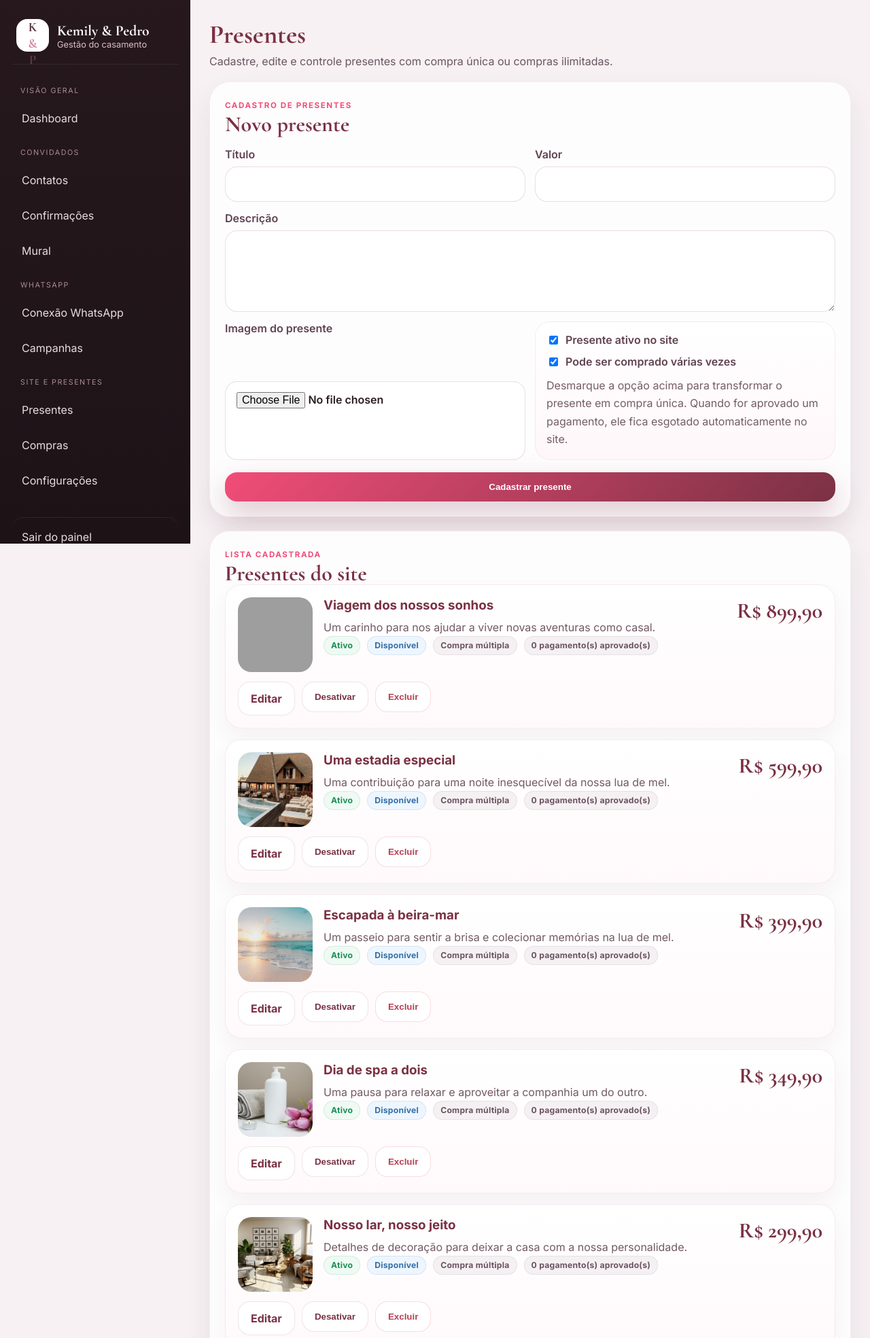
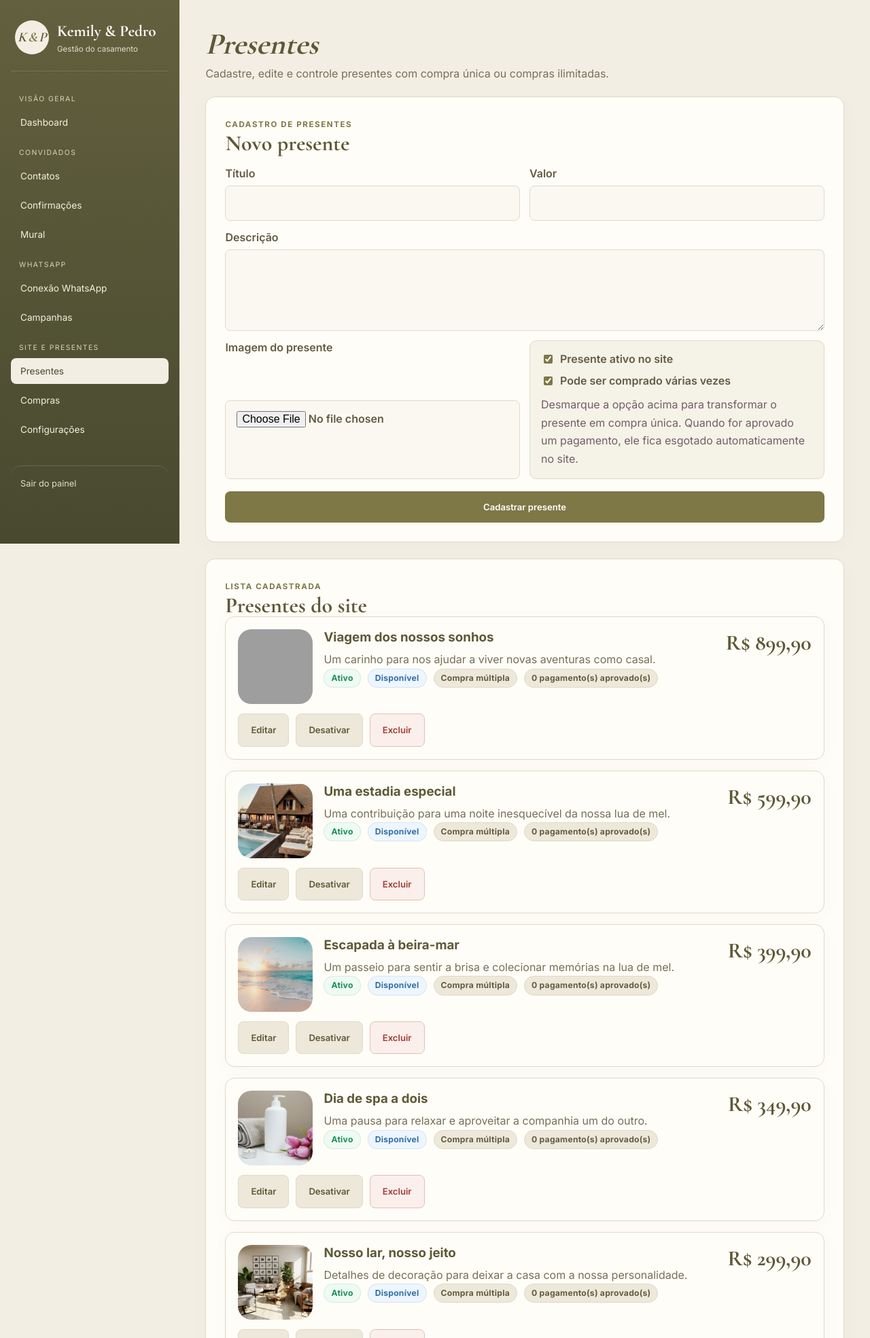
Before and after one commit to Hunter954/CasamentoKemilyePedro, a Flask app: page /admin/presentes in a window 1280 px wide. Shown: the top 1969 px of the page at 68% size. Run offline with Flask 3, Linux system fonts and the light colour scheme; the visitor is signed in with stand-in values (Sample User, id 1); data comes from the database, SQL or seed files in the repository; data that the repository does not hold is empty; some libraries are stand-ins or nearby versions; grey boxes are pictures that could not be loaded.

Commit message:
Align wedding home, location cards and admin with shared visual identity
Move the couple right and below the hero edge; keep the photo anchored on scroll.
Increase the mobile couple title and center venue information panels.
Use clean venue backgrounds without baked-in UI and share olive/cream styling
across admin, login, public forms and checkout, with responsive admin navigation.

Validation: 54 page/viewport checks at 1440, 390 and 320px; gift interaction
and hero scroll checks; 6 existing Flask/catalog tests passed.

```diff
--- /dev/null
+++ b/app/static/css/theme.css
@@ -0,0 +1,225 @@
+/* Shared Kemily & Pedro identity, including the administrative screens. */
+:root {
+  --kp-brand: #7e7746;
+  --kp-brand-dark: #5d5937;
+  --kp-surface: #fffdf7;
+  --kp-canvas: #f3eee3;
+  --kp-soft: #ede8d9;
+  --kp-text: #635b43;
+  --kp-muted: #756f59;
+  --kp-line: #ded9c9;
+}
+.admin-body, .kp-inner-page {
+  --primary: var(--kp-brand-dark);
+  --secondary: var(--kp-soft);
+  --accent: var(--kp-brand);
+  color: var(--kp-text);
+}
+
+/* The faces sit left of the image midpoint because of the dress train.
+   Keep the photo anchored below the hero edge instead of lifting it on scroll. */
+.wedding-home .kp-home-couple {
+  inset: auto;
+  top: clamp(28px, 4vw, 56px);
+  transform: translateX(12%);
+}
+.wedding-home .kp-home-location {
+  align-items: center;
+  justify-content: center;
+}
+.wedding-home .kp-home-location-church { background-image: url('/static/images/kemily-pedro/venue-church-clean.webp'); }
+.wedding-home .kp-home-location-party { background-image: url('/static/images/kemily-pedro/venue-party-clean.webp'); }
+.wedding-home .kp-home-location-panel {
+  margin-inline: auto;
+  text-align: center;
+}
+.wedding-home .kp-home-location-panel a { justify-content: center; }
+@media (max-width: 760px) {
+  .wedding-home .kp-home-script {
+    font-size: clamp(3.35rem, 10.5vw, 4.1rem);
+    line-height: 1.04;
+    letter-spacing: -.025em;
+    text-wrap: balance;
+  }
+}
+
+/* Public forms and checkout still used the old pink component styles. */
+.kp-inner-page .kp-inner-hero h1,
+.kp-inner-page .kp-gift-intro h2,
+.kp-inner-page .kp-gift-info h3,
+.kp-inner-page .kp-gift-bottom strong,
+.kp-inner-page .kp-form-aside h2,
+.kp-inner-page .kp-form-panel-head h2,
+.kp-inner-page .kp-guest-feed > h2 { color: var(--kp-brand-dark); }
+.kp-inner-page .kp-inner-eyebrow,
+.kp-inner-page .kp-inner-kicker,
+.kp-inner-page .kp-elegant-form label { color: var(--kp-brand); }
+.kp-inner-page .kp-gift-buy { background: var(--kp-brand); }
+.kp-inner-page .kp-gift-buy:hover { background: var(--kp-brand-dark); }
+.kp-inner-page .kp-checkout-wrap .page-shell { min-height: 0; }
+.kp-inner-page .kp-checkout-wrap .section-card,
+.kp-inner-page .kp-form-panel {
+  background: var(--kp-surface);
+  border: 1px solid var(--kp-line);
+  border-radius: 16px;
+  box-shadow: 0 12px 34px #5d59370c;
+}
+.kp-inner-page .kp-checkout-wrap .section-card { padding: clamp(22px, 4vw, 42px); }
+.kp-inner-page .kp-checkout-wrap h1,
+.kp-inner-page .kp-checkout-wrap h2 {
+  font: italic 600 clamp(2rem, 4vw, 2.7rem)/1.1 'Cormorant Garamond', Georgia, serif;
+  color: var(--kp-brand-dark);
+}
+.kp-inner-page .kp-checkout-wrap .section-title span { color: var(--kp-muted); }
+.kp-inner-page .checkout-price {
+  font: 600 1.9rem/1.2 Inter, sans-serif;
+  color: var(--kp-brand-dark);
+  margin: 20px 0;
+}
+.kp-inner-page .checkout-helper { color: var(--kp-muted); line-height: 1.7; }
+.kp-inner-page .stack-form label { color: var(--kp-text); font-size: .85rem; }
+.kp-inner-page .stack-form input:not([type=checkbox]),
+.kp-inner-page .stack-form textarea,
+.kp-inner-page .kp-elegant-form input,
+.kp-inner-page .kp-elegant-form select,
+.kp-inner-page .kp-elegant-form textarea {
+  border: 1px solid var(--kp-line);
+  border-radius: 8px;
+  background: #faf8f1;
+  color: var(--kp-text);
+  font: 400 1rem/1.5 Inter, sans-serif;
+}
+.kp-inner-page .btn { min-height: 48px; border-radius: 8px; font: 600 .85rem/1.4 Inter, sans-serif; }
+.kp-inner-page .kp-checkout-wrap .btn-primary { background: var(--kp-brand); box-shadow: none; color: #fff; }
+.kp-inner-page .btn-soft { background: var(--kp-soft); border: 1px solid var(--kp-line); color: var(--kp-brand-dark); }
+.kp-inner-page .checkline { font-weight: 400; line-height: 1.5; }
+.kp-inner-page .checkline input { width: 18px; height: 18px; flex: none; accent-color: var(--kp-brand); }
+.kp-inner-page .back-link { color: var(--kp-brand-dark); font: 500 .85rem Inter, sans-serif; }
+.kp-inner-page .btn-primary:hover { background: var(--kp-brand-dark); }
+
+/* Administrative layout: warm paper, olive accents and the home typefaces. */
+.admin-body { background: var(--kp-canvas); font-family: Inter, sans-serif; }
+.admin-body .admin-layout { grid-template-columns: 264px minmax(0, 1fr); }
+.admin-body .admin-main { min-width: 0; align-content: start; padding: clamp(20px, 3vw, 44px); gap: 24px; }
+.admin-body .admin-main > * { min-width: 0; }
+.admin-body .admin-v2 .admin-sidebar {
+  background: linear-gradient(180deg, #62603e, #48492f);
+  padding: 26px 16px;
+  overflow-y: auto;
+  gap: 20px;
+}
+.admin-body .admin-brand { padding-bottom: 24px; border-color: #ffffff24; }
+.admin-body .admin-brand-mark {
+  display: flex;
+  align-items: center;
+  justify-content: center;
+  flex: 0 0 50px;
+  height: 50px;
+  border-radius: 50%;
+  background: #f3eee3;
+  color: var(--kp-brand-dark);
+  font: italic 600 1.25rem 'Cormorant Garamond', serif;
+}
+.admin-body .admin-brand-mark span { color: var(--kp-brand); margin: 0 2px; }
+.admin-body .admin-brand h2 { color: #fffdf7; font-size: 1.45rem; }
+.admin-body .admin-brand p { color: #e0ddc9; font-size: .72rem; margin-top: 5px; }
+.admin-body .admin-nav-label { color: #d7d4bd; font-size: .65rem; }
+.admin-body .admin-sidebar nav { gap: 5px; }
+.admin-body .admin-sidebar nav a { color: #f4f0df; padding: 11px 14px; border-radius: 8px; font-size: .85rem; }
+.admin-body .admin-sidebar nav a:hover,
+.admin-body .admin-sidebar nav a.is-active { background: #f3eee3; color: #48492f; }
+.admin-body .admin-logout { color: #e0ddc9; border-color: #ffffff24; font-size: .8rem; }
+.admin-menu-toggle { display: none; }
+.admin-body .admin-header h1 { font-size: clamp(2.2rem, 3.5vw, 3rem); color: var(--kp-brand-dark); font-style: italic; }
+.admin-body .admin-header p, .admin-body .admin-helper-text,
+.admin-body .admin-helper-inline, .admin-body .empty-admin-state,
+.admin-body .workflow-steps small, .admin-body .connection-info span,
+.admin-body .placeholder-box span, .admin-body .admin-message-head small,
+.admin-body .admin-gift-title-row p { color: var(--kp-muted); }
+.admin-body .admin-kicker { color: var(--kp-brand); }
+.admin-body .section-card, .admin-body .stat-card,
+.admin-body .workflow-steps a, .admin-body .campaign-card,
+.admin-body .admin-gift-card, .admin-body .admin-message-card {
+  background: var(--kp-surface);
+  border: 1px solid var(--kp-line);
+  border-radius: 14px;
+  box-shadow: 0 6px 24px #5d593708;
+}
+.admin-body .section-card { padding: clamp(18px, 2.5vw, 28px); }
+.admin-body .stats-grid { grid-template-columns: repeat(4, minmax(0, 1fr)); }
+.admin-body .stat-card { min-width: 0; padding: 20px; }
+.admin-body .stat-card span { color: var(--kp-muted); font-size: .8rem; }
+.admin-body .stat-card strong { overflow-wrap: anywhere; font-size: clamp(1.7rem, 2.5vw, 2.2rem); line-height: 1.15; }
+.admin-body .btn { min-height: 44px; border-radius: 8px; box-shadow: none; font: 600 .82rem/1.4 Inter, sans-serif; }
+.admin-body .btn-primary { background: var(--kp-brand); color: #fff; }
+.admin-body .btn-primary:hover { background: var(--kp-brand-dark); }
+.admin-body .btn-soft, .admin-body .btn-secondary { background: var(--kp-soft); border: 1px solid var(--kp-line); color: var(--kp-brand-dark); }
+.admin-body .btn-danger, .admin-body .btn-danger-outline { color: #a13e37; background: #fbefeb; border: 1px solid #dfc0b6; }
+.admin-body .stack-form input, .admin-body .stack-form textarea,
+.admin-body .stack-form select {
+  background: #faf8f1;
+  border: 1px solid var(--kp-line);
+  border-radius: 8px;
+  color: var(--kp-text);
+  min-width: 0;
+}
+.admin-body .stack-form label, .admin-body .contacts-label { color: var(--kp-text); }
+.admin-body .stack-form input[type=checkbox] { accent-color: var(--kp-brand); }
+.admin-body .stack-form input[type=color] { height: 52px; padding: 6px; }
+.admin-body .gift-config-box, .admin-body .integration-box,
+.admin-body .placeholder-box, .admin-body .campaign-message,
+.admin-body .campaign-metrics span { background: #f5f2e8; border-color: var(--kp-line); color: var(--kp-text); border-radius: 10px; }
+.admin-body .contacts-form-card.is-editing { border-color: var(--kp-brand); box-shadow: 0 0 0 2px #7e77461a; }
+.admin-body .contacts-helper { color: var(--kp-muted); }
+.admin-body .table-wrap { max-width: 100%; border-radius: 8px; }
+.admin-body .table-wrap th { background: #f2efe4; color: var(--kp-brand-dark); font-size: .72rem; text-transform: uppercase; letter-spacing: .04em; }
+.admin-body .table-wrap td { color: var(--kp-text); font-size: .85rem; line-height: 1.6; }
+.admin-body .table-wrap th, .admin-body .table-wrap td { border-color: var(--kp-line); }
+.admin-body .tag-neutral { background: var(--kp-soft); color: var(--kp-text); border-color: var(--kp-line); }
+.admin-body .connection-info div { border-color: var(--kp-line); flex-wrap: wrap; overflow-wrap: anywhere; }
+.admin-body .workflow-steps a { min-width: 0; }
+.admin-body .workflow-steps b { flex: 0 0 34px; }
+.admin-body .admin-card-actions form { max-width: 100%; }
+.admin-body .admin-card-actions .btn { white-space: normal; }
+.admin-body .admin-gift-title-row { flex-wrap: wrap; }
+.admin-body .payload-preview { color: var(--kp-muted); }
+.admin-body .admin-main h2 { font-family: 'Cormorant Garamond', Georgia, serif; color: var(--kp-brand-dark); }
+.admin-body .admin-main h3 { color: var(--kp-brand-dark); }
+
+.admin-login-page .page-shell { display: grid; place-items: center; padding: 48px 20px; min-height: 100svh; }
+.admin-login-page {
+  background: url('/static/images/kemily-pedro/decor/leaves-left.png') left top / min(40vw, 400px) auto no-repeat,
+    url('/static/images/kemily-pedro/decor/leaves-right.png') right bottom / min(40vw, 400px) auto no-repeat, var(--kp-canvas);
+}
+.admin-login-page .section-card { width: min(100%, 440px); padding: 36px; }
+.admin-login-monogram { color: var(--kp-brand-dark); font: italic 600 3rem 'Cormorant Garamond', serif; margin-bottom: 16px; }
+.admin-login-page .hero-pill { background: var(--kp-soft); color: var(--kp-brand-dark); border-color: var(--kp-line); }
+.admin-login-page h1 { color: var(--kp-brand-dark); font: italic 600 2.8rem 'Cormorant Garamond', serif; margin: 20px 0; }
+.admin-login-page .stack-form { text-align: left; }
+.admin-login-page .back-link { margin: 24px 0 0; font-size: .8rem; }
+
+:is(.admin-body, .kp-inner-page) :is(input, select, textarea, button, a):focus-visible {
+  outline: 2px solid var(--kp-brand);
+  outline-offset: 3px;
+}
+@media (max-width: 1100px) {
+  .admin-body .stats-grid { grid-template-columns: repeat(2, minmax(0, 1fr)); }
+}
+@media (max-width: 900px) {
+  .admin-body .admin-layout { grid-template-columns: minmax(0, 1fr); }
+  .admin-body .admin-v2 .admin-sidebar { position: relative; height: auto; padding: 18px 20px; gap: 12px; overflow: visible; }
+  .admin-body .admin-brand { padding: 0 0 14px; }
+  .admin-menu-toggle { display: flex; justify-content: space-between; align-items: center; width: 100%; min-height: 44px; padding: 10px 14px; border: 1px solid #ffffff40; border-radius: 8px; background: transparent; color: #fffdf7; font: 500 .85rem Inter, sans-serif; cursor: pointer; }
+  .admin-body .admin-sidebar nav { display: none; }
+  .admin-body .admin-sidebar.is-open nav { display: grid; }
+  .admin-body .admin-logout { margin: 0; padding: 10px 14px !important; border: 0; }
+  .admin-body .admin-main { padding: 24px 16px; gap: 18px; }
+  .admin-body .whatsapp-connect-grid { grid-template-columns: minmax(0, 1fr); }
+  .admin-body .flow-warning { display: grid; }
+}
+@media (max-width: 560px) {
+  .admin-body .stat-card { padding: 16px 12px; }
+  .admin-body .admin-header-row { display: grid; }
+  .admin-login-page .section-card { padding: 28px 22px; }
+  .admin-body .workflow-steps { grid-template-columns: minmax(0, 1fr); }
+}
--- a/app/static/js/app.js
+++ b/app/static/js/app.js
@@ -168,6 +168,13 @@ document.addEventListener('DOMContentLoaded', () => {
     sanitizeDigits();
   });
 
+  const adminMenu = document.querySelector('[data-admin-menu-toggle]');
+  const adminSidebar = document.querySelector('.admin-sidebar');
+  adminMenu?.addEventListener('click', () => {
+    const open = adminSidebar.classList.toggle('is-open');
+    adminMenu.setAttribute('aria-expanded', String(open));
+  });
+
   const homeHeader = document.querySelector('.kp-header-home');
   if (homeHeader) {
     const syncHeader = () => {
@@ -188,11 +195,7 @@ document.addEventListener('DOMContentLoaded', () => {
       parallaxItems.forEach((item) => {
         const factor = Number(item.dataset.parallax || 0.1);
         const intensity = 1.85;
-        // O casal começa 80px abaixo do contador e sobe no máximo 68px.
-        // Assim o movimento é perceptível sem atravessar a contagem.
-        const offset = item.classList.contains('kp-home-couple')
-          ? -Math.min(68, scrolled * 0.30)
-          : scrolled * factor * intensity;
+        const offset = scrolled * factor * intensity;
         const existing = item.dataset.baseTransform || '';
         item.style.transform = `${existing} translate3d(0, ${offset}px, 0)`;
       });
--- a/app/templates/admin/base.html
+++ b/app/templates/admin/base.html
@@ -1,23 +1,28 @@
 {% extends 'base.html' %}
+{% block title %}Painel | Kemily & Pedro{% endblock %}
 {% block body_class %}admin-body{% endblock %}
 {% block content %}
+{% macro admin_link(endpoint, label) -%}
+<a class="{% if request.endpoint == endpoint %}is-active{% endif %}" {% if request.endpoint == endpoint %}aria-current="page"{% endif %} href="{{ url_for(endpoint) }}">{{ label }}</a>
+{%- endmacro %}
 <div class="admin-layout admin-v2">
   <aside class="admin-sidebar">
     <div class="admin-brand"><span class="admin-brand-mark">K<span>&</span>P</span><div><h2>Kemily & Pedro</h2><p>Gestão do casamento</p></div></div>
-    <nav>
+    <button type="button" class="admin-menu-toggle" data-admin-menu-toggle aria-controls="admin-navigation" aria-expanded="false">Menu do painel <i class="fa-solid fa-bars" aria-hidden="true"></i></button>
+    <nav id="admin-navigation" aria-label="Navegação do painel">
       <span class="admin-nav-label">Visão geral</span>
-      <a class="{% if request.endpoint == 'admin.dashboard' %}is-active{% endif %}" href="{{ url_for('admin.dashboard') }}">Dashboard</a>
+      {{ admin_link('admin.dashboard', 'Dashboard') }}
       <span class="admin-nav-label">Convidados</span>
-      <a class="{% if request.endpoint == 'admin.contacts' %}is-active{% endif %}" href="{{ url_for('admin.contacts') }}">Contatos</a>
-      <a href="{{ url_for('admin.manage_rsvps') }}">Confirmações</a>
-      <a href="{{ url_for('admin.manage_guestbook') }}">Mural</a>
+      {{ admin_link('admin.contacts', 'Contatos') }}
+      {{ admin_link('admin.manage_rsvps', 'Confirmações') }}
+      {{ admin_link('admin.manage_guestbook', 'Mural') }}
       <span class="admin-nav-label">WhatsApp</span>
-      <a class="{% if request.endpoint == 'admin.whatsapp_connection' %}is-active{% endif %}" href="{{ url_for('admin.whatsapp_connection') }}">Conexão WhatsApp</a>
-      <a class="{% if request.endpoint == 'admin.campaigns' %}is-active{% endif %}" href="{{ url_for('admin.campaigns') }}">Campanhas</a>
+      {{ admin_link('admin.whatsapp_connection', 'Conexão WhatsApp') }}
+      {{ admin_link('admin.campaigns', 'Campanhas') }}
       <span class="admin-nav-label">Site e presentes</span>
-      <a href="{{ url_for('admin.manage_gifts') }}">Presentes</a>
-      <a href="{{ url_for('admin.purchases') }}">Compras</a>
-      <a href="{{ url_for('admin.settings') }}">Configurações</a>
+      {{ admin_link('admin.manage_gifts', 'Presentes') }}
+      {{ admin_link('admin.purchases', 'Compras') }}
+      {{ admin_link('admin.settings', 'Configurações') }}
     </nav>
     <a class="admin-logout" href="{{ url_for('admin.logout') }}">Sair do painel</a>
   </aside>
--- a/app/templates/base.html
+++ b/app/templates/base.html
@@ -9,6 +9,7 @@
   <link href="https://fonts.googleapis.com/css2?family=Cormorant+Garamond:wght@500;600;700&family=Inter:wght@400;500;600;700&display=swap" rel="stylesheet">
   <link rel="stylesheet" href="https://cdnjs.cloudflare.com/ajax/libs/font-awesome/6.7.2/css/all.min.css">
   <link rel="stylesheet" href="{{ url_for('static', filename='css/style.css') }}">
+  <link rel="stylesheet" href="{{ url_for('static', filename='css/theme.css') }}">
   <style>
     :root {
       --primary: {{ site_settings.theme_primary if site_settings else '#7a3144' }};
--- a/app/templates/public/home.html
+++ b/app/templates/public/home.html
@@ -60,7 +60,7 @@
         <div class="kp-home-countdown-box"><strong data-minutes>00</strong><span>Minutos</span></div>
         <div class="kp-home-countdown-box"><strong data-seconds>00</strong><span>Segundos</span></div>
       </div>
-      <div class="kp-home-couple" data-parallax="-0.14" aria-hidden="true"></div>
+      <div class="kp-home-couple" aria-hidden="true"></div>
     </div>
   </section>
 
```
Also changed, not shown: app/templates/admin/login.html (+7 -2 lines), app/templates/public/checkout.html (+9 -4 lines), app/templates/public/checkout_result.html (+5 -4 lines), app/static/images/kemily-pedro/venue-church-clean.webp (added), app/static/images/kemily-pedro/venue-party-clean.webp (added).
